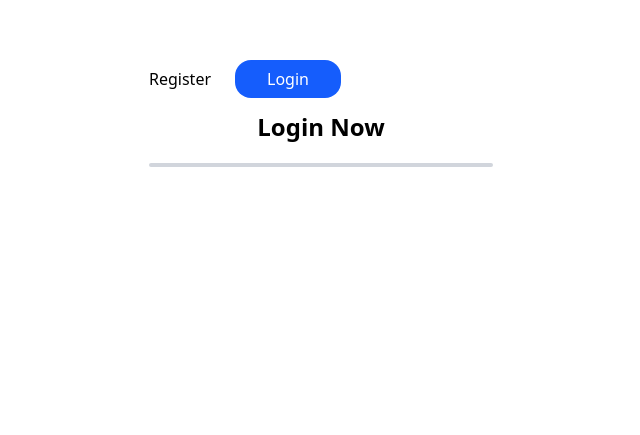
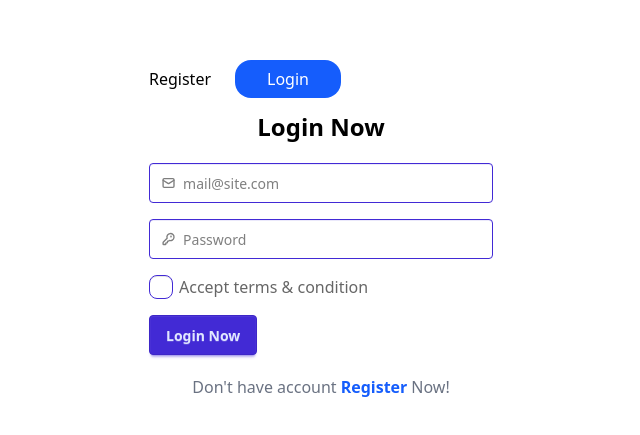
Before and after one commit to mdshahariarhafizofficial/simple-firebase-login-auth, a React (Vite) app: page /login in a window 1280 px wide. Shown: the part 113-548 px from the top of the page, without its empty margins (319-959 px from the left). Built offline with nearby package versions, Linux system fonts and the light colour scheme.

Commit message:
Login Form added

```diff
--- a/src/Components/Login/Login.jsx
+++ b/src/Components/Login/Login.jsx
@@ -1,12 +1,127 @@
-import React from "react";
+import { signInWithEmailAndPassword } from "firebase/auth/cordova";
+import React, { useState } from "react";
+import { Link } from "react-router";
+import { auth } from "../../FireBase/firebase_init";
 
 const Login = () => {
+  const [errorMessage, setErrorMessage] = useState('');
+  const [success, setSuccess] = useState(false);
+  const handleLogin = (e) =>{
+    e.preventDefault();
+
+    const email = e.target.email.value;
+    const password = e.target.password.value;
+    const terms = e.target.terms.checked;
+    console.log(email, password, terms);
+
+    signInWithEmailAndPassword(auth, email, password, terms)
+    .then((result)=>{
+      console.log(result);
+      setSuccess(true)
+      setErrorMessage('')
+    }).catch((error)=>{
+      console.log(error);
+      setSuccess(false)
+      setErrorMessage(error.message)
+    })
+  }
+
   return (
     <div>
       <h2 className="text-2xl font-bold text-center mt-5">Login Now</h2>
-      <div className="bg-amber-300 mt-5 border-2 border-gray-300 rounded-xl">
 
-        {/* User Name */}
+      {/* Success Message */}
+      {
+        success? <p className="text-green-500 text-center">Login Successfully</p>: ''
+      }
+
+      {
+        <p className="text-red-500 text-center">{errorMessage}</p>
+      }
+
+      <div className="mt-5 rounded-xl">
+        <form onSubmit={handleLogin} className="mt-5 space-y-4">
+
+          {/* Email */}
+          <label className="w-full input input-primary bg-white validator focus:bg-white">
+            <svg
+              className="h-[1em] opacity-50"
+              xmlns="http://www.w3.org/2000/svg"
+              viewBox="0 0 24 24"
+            >
+              <g
+                strokeLinejoin="round"
+                strokeLinecap="round"
+                strokeWidth="2.5"
+                fill="none"
+                stroke="currentColor"
+              >
+                <rect width="20" height="16" x="2" y="4" rx="2"></rect>
+                <path d="m22 7-8.97 5.7a1.94 1.94 0 0 1-2.06 0L2 7"></path>
+              </g>
+            </svg>
+            <input
+              name="email"
+              type="email"
+              placeholder="mail@site.com"
+              required
+            />
+          </label>
+
+          {/* Password */}
+          <label className="relative w-full input input-primary bg-white validator">
+            <svg
+              className="h-[1em] opacity-50"
+              xmlns="http://www.w3.org/2000/svg"
+              viewBox="0 0 24 24"
+            >
+              <g
+                strokeLinejoin="round"
+                strokeLinecap="round"
+                strokeWidth="2.5"
+                fill="none"
+                stroke="currentColor"
+              >
+                <path d="M2.586 17.414A2 2 0 0 0 2 18.828V21a1 1 0 0 0 1 1h3a1 1 0 0 0 1-1v-1a1 1 0 0 1 1-1h1a1 1 0 0 0 1-1v-1a1 1 0 0 1 1-1h.172a2 2 0 0 0 1.414-.586l.814-.814a6.5 6.5 0 1 0-4-4z"></path>
+                <circle cx="16.5" cy="7.5" r=".5" fill="currentColor"></circle>
+              </g>
+            </svg>
+
+            <input
+              type="password"
+              name="password"
+              required
+              placeholder="Password"
+            />
+            <button
+              type="button"
+              className="cursor-pointer absolute top-2 right-2"
+            >
+            </button>
+          </label>
+
+          <label className="label">
+            <input
+              type="checkbox"
+              name="terms"
+              className="checkbox checkbox-primary"
+            />
+            Accept terms & condition
+          </label>
+          <br />
+
+          {/* Button */}
+          <button className="btn btn-primary">Login Now</button>
+        </form>
+
+        <h2 className="text-center mt-5 text-gray-500">Don't have account
+          <Link to="/register">
+            <span className="text-blue-600 font-bold mx-1">
+            Register
+            </span>
+          </Link>
+        Now!</h2>
+
       </div>
     </div>
   );
--- a/src/Components/Register/Register.jsx
+++ b/src/Components/Register/Register.jsx
@@ -2,6 +2,7 @@ import { createUserWithEmailAndPassword } from "firebase/auth";
 import React, { useState } from "react";
 import { auth } from "../../FireBase/firebase_init";
 import { FaEye, FaRegEyeSlash } from "react-icons/fa";
+import { Link } from "react-router";
 
 const Register = () => {
   const [success, setSuccess] = useState("");
@@ -90,7 +91,6 @@ const Register = () => {
         </label> */}
 
         <p className="text-red-500 text-center">{errorMessage}</p>
-        <p className="text-green-500 text-center">{success}</p>
 
         {/* Email */}
         <label className="w-full input input-primary bg-white validator focus:bg-white">
@@ -168,6 +168,13 @@ const Register = () => {
         {/* Button */}
         <button className="btn btn-primary">Register Now!</button>
       </form>
+      <h2 className="text-center mt-5 text-gray-500">Already Registered. Please
+          <Link to="/login">
+            <span className="text-blue-600 font-bold mx-1">
+            Login
+            </span>
+          </Link>
+        Now!</h2>
     </div>
   );
 };
```
